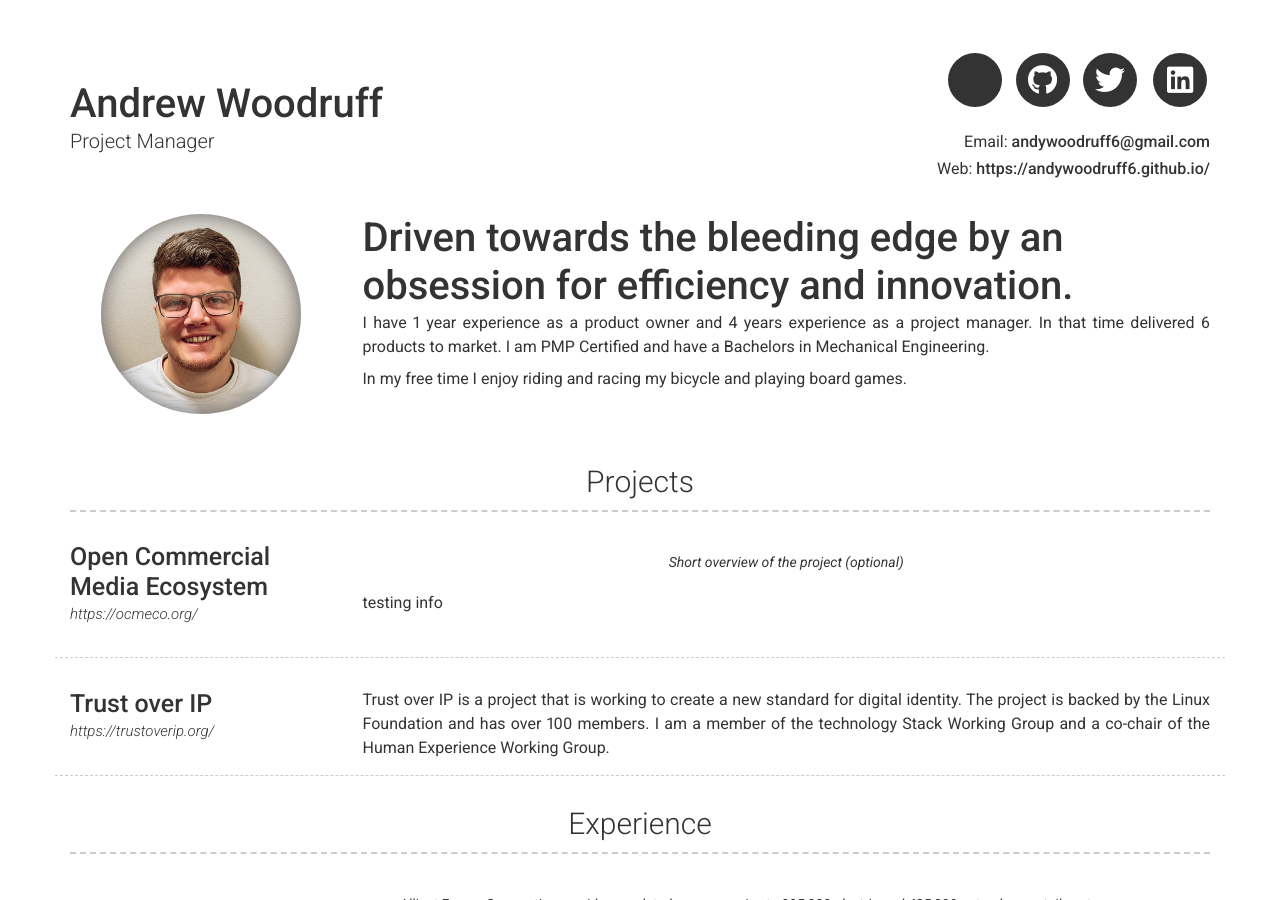
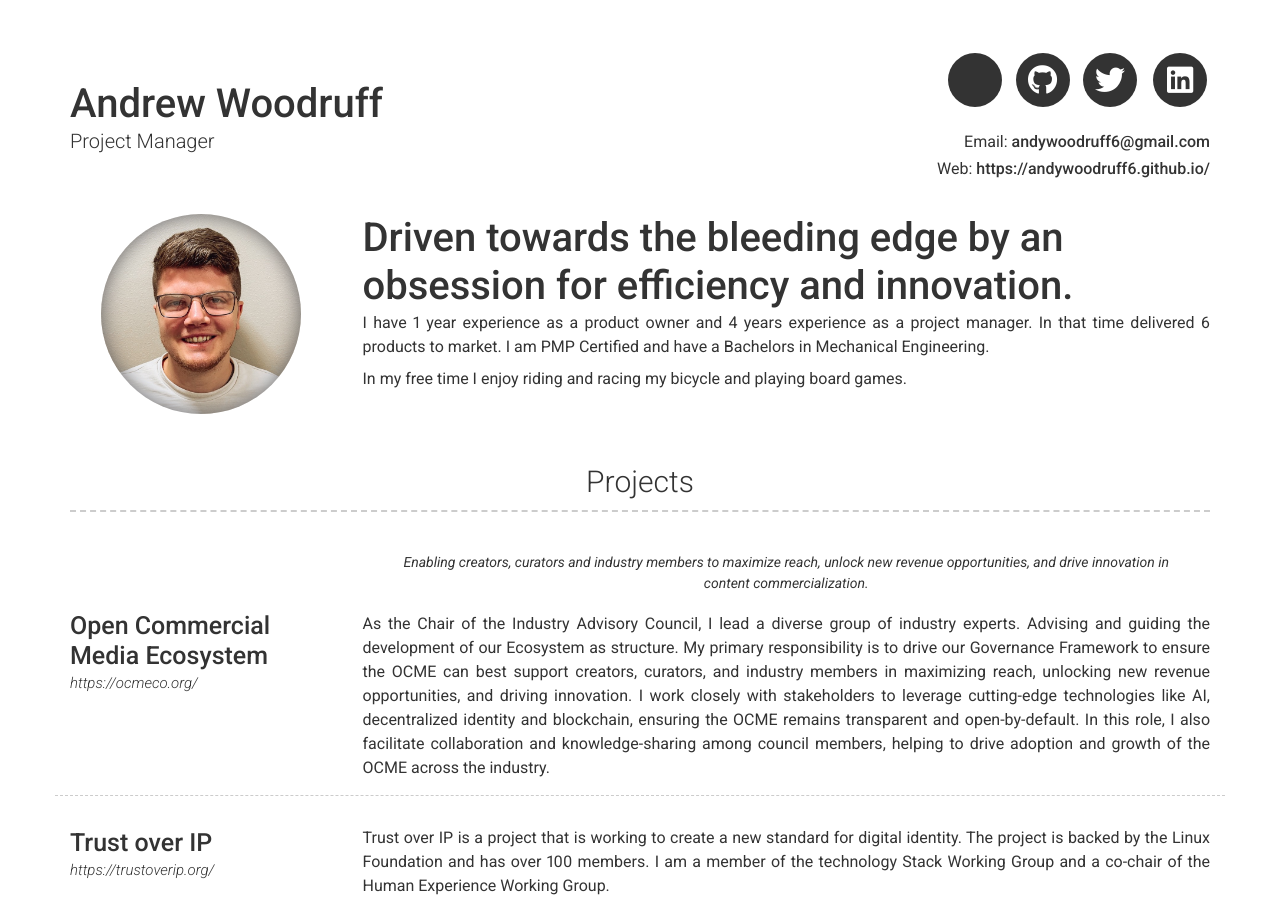
Before and after one commit to andywoodruff6/andywoodruff6.github.io, a Jekyll site: the page built from index.md, in a window 1280 px wide and 900 px high. Built offline with Jekyll 4.4.1, drawn with Linux system fonts in a browser that asks for light colours; nearby versions of some CDN libraries.

Commit message:
Updated OCME description

```diff
--- a/_config.yml
+++ b/_config.yml
@@ -69,9 +69,9 @@ content:
         link: https://ocmeco.org/
         link_text: https://ocmeco.org/
         quote: >
-          Short overview of the project (optional)
+          Enabling creators, curators and industry members to maximize reach, unlock new revenue opportunities, and drive innovation in content commercialization.
         description: | # this will include new lines to allow paragraphs
-          testing info
+          As the Chair of the Industry Advisory Council, I lead a diverse group of industry experts. Advising and guiding the development of our Ecosystem as structure. My primary responsibility is to drive our Governance Framework to ensure the OCME can best support creators, curators, and industry members in maximizing reach, unlocking new revenue opportunities, and driving innovation. I work closely with stakeholders to leverage cutting-edge technologies like AI, decentralized identity and blockchain, ensuring the OCME remains transparent and open-by-default. In this role, I also facilitate collaboration and knowledge-sharing among council members, helping to drive adoption and growth of the OCME across the industry.
 
       - layout: left
         border: weak
```
